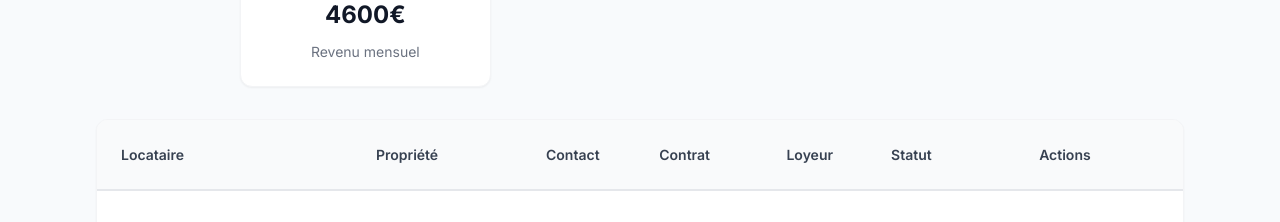
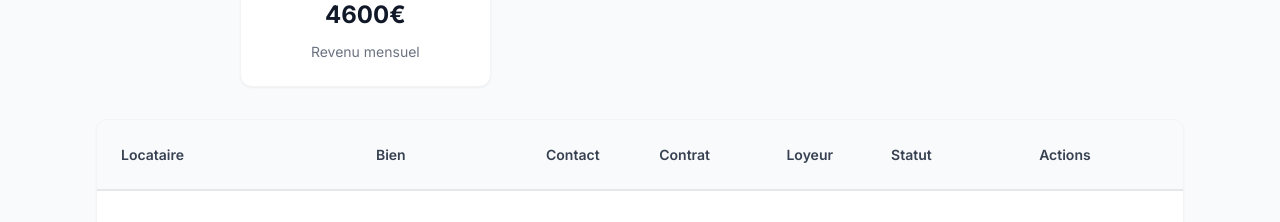
Before and after one commit to gvinsot/StoryBookIA, a React (Vite) app in the folder frontend/: page /tenants in a window 1280 px wide. Shown: the part 800-1022 px from the top of the page. Built offline with nearby package versions, Linux system fonts and the light colour scheme.

Commit message:
Renommer colonne Propriété en Bien dans tableau locataires (by Developer A)

```diff
--- a/frontend/src/pages/Tenants.jsx
+++ b/frontend/src/pages/Tenants.jsx
@@ -180,7 +180,7 @@ function Tenants() {
             <thead>
               <tr>
                 <th>Locataire</th>
-                <th>Propriété</th>
+                <th>Bien</th>
                 <th>Contact</th>
                 <th>Contrat</th>
                 <th>Loyeur</th>
@@ -276,7 +276,7 @@ function Tenants() {
                   <input type="tel" className="form-input" placeholder="06 12 34 56 78" required />
                 </div>
                 <div className="form-group">
-                  <label className="form-label">Propriété *</label>
+                  <label className="form-label">Bien *</label>
                   <input type="text" className="form-input" placeholder="Appartement T3 - 75011 Paris" required />
                 </div>
                 <div className="form-row">
```
